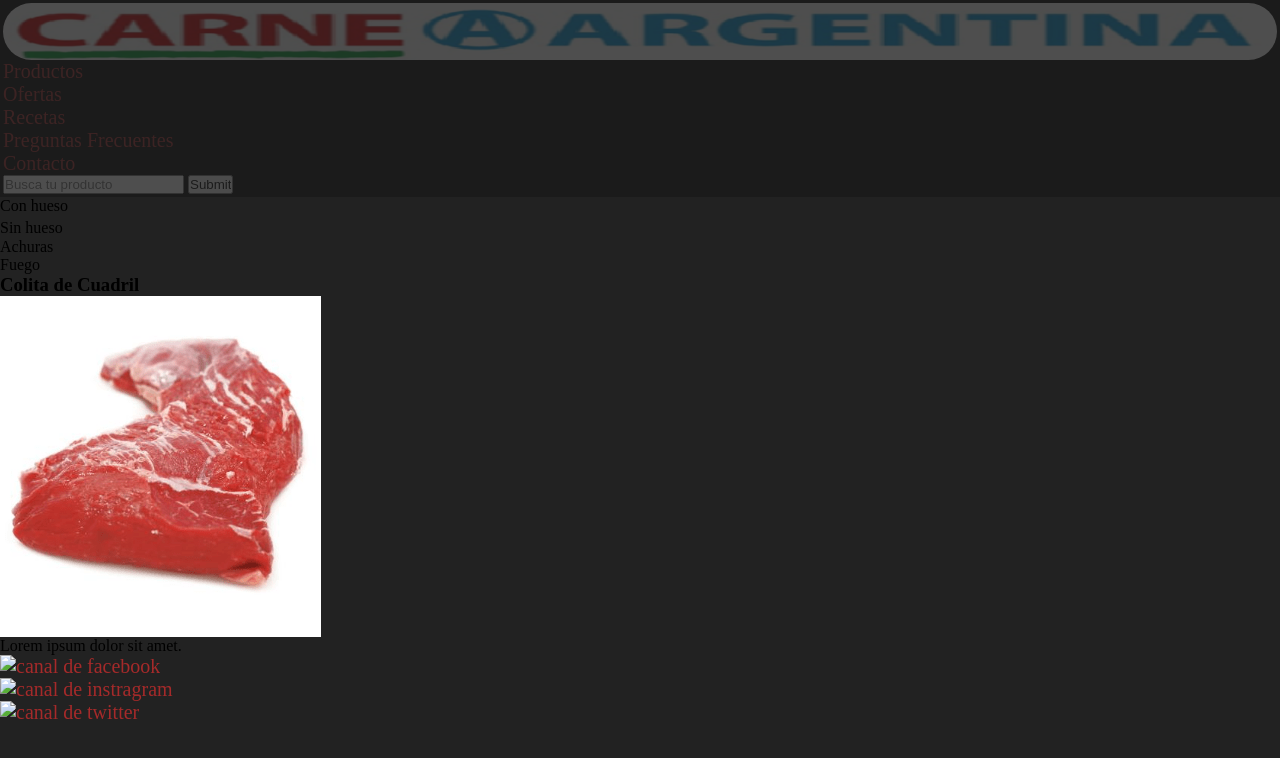
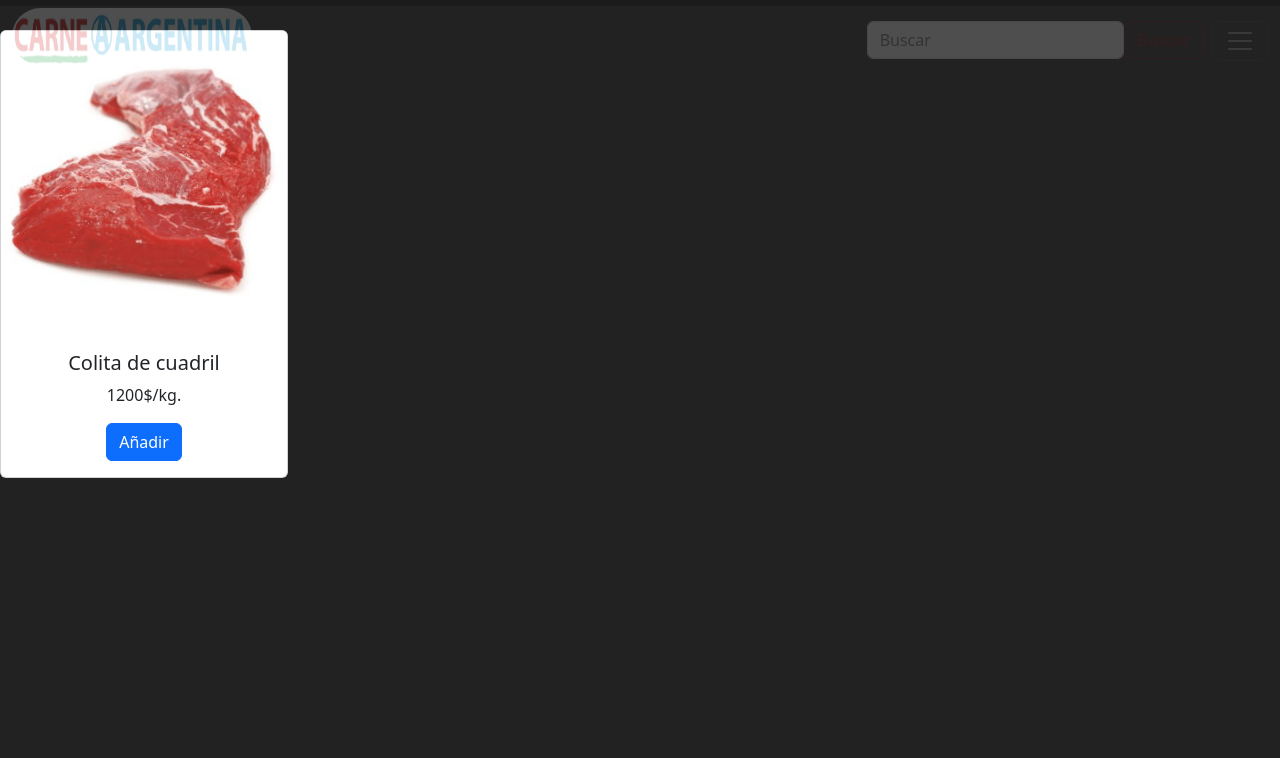
Before and after one commit to PabloEstofan/Pablo-Estofan, a plain HTML site: page pages/productos.html in a window 1280 px wide. Drawn offline with nearby package versions, Linux system fonts and the light colour scheme.

```diff
--- a/pages/productos.html
+++ b/pages/productos.html
@@ -6,57 +6,82 @@
     <meta http-equiv="X-UA-Compatible" content="IE=edge">
     <meta name="viewport" content="width=device-width, initial-scale=1.0">
     <title>Document</title>
-    <link rel="stylesheet" href="../styles.css">
+    <link href="https://cdn.jsdelivr.net/npm/bootstrap@5.2.1/dist/css/bootstrap.min.css" rel="stylesheet"
+    integrity="sha384-iYQeCzEYFbKjA/T2uDLTpkwGzCiq6soy8tYaI1GyVh/UjpbCx/TYkiZhlZB6+fzT" crossorigin="anonymous">
+  <link rel="stylesheet" href="/styles.css">
 </head>
 
 <body class="body-productos">
     <header class="header">
-        <h1>
-            <a href="/index.html"><img src="../assets/img/LOGO carne argentina.png" alt="La mejor carniceria del país" class="logo"> </a>
-        </h1>
-        <nav>
-            <div class="navegador-contenedor">
-                <ul class="navegador">
-                    <li class="navegador"><a href="./productos.html">Productos</a></li>
-                    <li class="navegador"><a href="./ofertas.html">Ofertas</a></li>
-                    <li class="navegador"><a href="./recetas.html">Recetas</a></li>
-                    <li class="navegador"><a href="./preguntas_frecuentes.html">Preguntas Frecuentes</a></li>
-                    <li class="navegador"><a href="./contacto.html">Contacto</a></li>
+        <nav class="navbar navbar-dark fixed-top">
+          <div class="container-fluid d-flex justify-content-between">
+            <div class="">
+              <h1 class="home"> <a href="/index.html"><img src="../assets/img/LOGO carne argentina.png"
+                    alt="La mejor carniceria del país" class="logo"> </a></h1>
+            </div>
+            <div class="d-flex">
+              <div class="flex-row-reverse">
+                <form class="d-flex" role="search">
+                  <input class="form-control" type="search" placeholder="Buscar" aria-label="Search">
+                  <button class="btn btn-bd-primary me-2" type="submit">Buscar</button>
+                </form>
+              </div>
+              </form>
+              <button class="navbar-toggler" type="button" data-bs-toggle="offcanvas" data-bs-target="#offcanvasDarkNavbar"
+                aria-controls="offcanvasDarkNavbar">
+                <span class="navbar-toggler-icon"></span>
+              </button>
+              <div class="offcanvas offcanvas-end text-bg-dark" tabindex="-1" id="offcanvasDarkNavbar"
+                aria-labelledby="offcanvasDarkNavbarLabel">
+                <div class="offcanvas-header">
+                  <h5 class="offcanvas-title" id="offcanvasDarkNavbarLabel">Menu</h5>
+                  <button type="button" class="btn-close btn-close-white" data-bs-dismiss="offcanvas"
+                    aria-label="Close"></button>
+                </div>
+                <div class="offcanvas-body">
+                  <ul class="navbar-nav justify-content-end flex-grow-1 pe-3">
+                    <li class="nav-item dropdown navegador-item">
+                      <a class="nav-link dropdown-toggle" href="#" role="button" data-bs-toggle="dropdown"
+                        aria-expanded="false">Categorias</a>
+                      <ul class="dropdown-menu dropdown-menu-dark">
+                        <li><a class="dropdown-item navegador-item" href="./pages/productos.html">Productos</a></li>
+                        <li><a class="dropdown-item navegador-item" href="./pages/ofertas.html">Ofertas</a></li>
+                      </ul>
+                    </li>
+                    <li class="nav-item">
+                      <a class="nav-link navegador-item" aria-current="page"
+                        href="./pages/preguntas_frecuentes.html">Quienes somos</a>
+                    </li>
+                    <li class="nav-item">
+                      <a class="nav-link navegador-item" href="./pages/contacto.html">Contacto</a>
+                    </li>
 
-                </ul>
+                  </ul>
+                </div>
+              </div>
             </div>
-            <div class="buscador">
-                <form action="submit"><input type="text" placeholder="Busca tu producto"> <input type="submit"></form>
+          </div>
+        </nav>
+        </header>
+        <br>
+    <section class="d-inline">
+        <div class="card" style="width: 18rem;">
+            <img src="../assets/img/colita de cuadril.png" class="card-img-top" alt="Colita de cuadril">
+            <div class="card-body text-center">
+              <h5 class="card-title">Colita de cuadril</h5>
+              <p class="card-text">1200$/kg.</p>
+              <a href="#" class="btn btn-primary">Añadir</a>
             </div>
+          </div>
 
-
-        </nav>
-    </header>
-    <!-- todavia no aprendi a hacer left panels :(     -->
-    <div class="left-panel">
-        <ul>
-            <li>Con hueso</li>
-            <li>Sin hueso <a href="#sin_hueso"></a></li>
-            <li>Achuras</li>
-            <li>Fuego</li>
-        </ul>
-    </div>
-    <div>
-    <h3>Colita de Cuadril</h3>
-        <div class="productos_generales">
-        <img  src="/assets/img/colita de cuadril.png" alt="colita de cuadril"></div>
-        <p class="descripcion-colita-de-cuadril">Lorem ipsum dolor sit amet.</p>
-    </div>
+    </section>
 
     <footer>
-        <nav>
-            <ul class="nav-footer">
-                <li class="iconos"><a href="facebook.com.ar"> <img src="./assets/img/logo facebook.png" alt="canal de facebook"></a></li>
-                <li class="iconos"><a href="instagram.com.ar"> <img src="./assets/img/logo instagram.png" alt="canal de instragram"></a></li>
-                <li class="iconos"><a href="twitter.com.ar"> <img src="./assets/img/logo-twitter.png" alt="canal de twitter"></a></li>
-            </ul>
-        </nav>
+
     </footer>
+    <script src="https://cdn.jsdelivr.net/npm/bootstrap@5.2.1/dist/js/bootstrap.bundle.min.js"
+      integrity="sha384-u1OknCvxWvY5kfmNBILK2hRnQC3Pr17a+RTT6rIHI7NnikvbZlHgTPOOmMi466C8"
+      crossorigin="anonymous"></script>
 </body>
 
 </html>
```
Also changed, not shown: index.html (+37 -37 lines).
